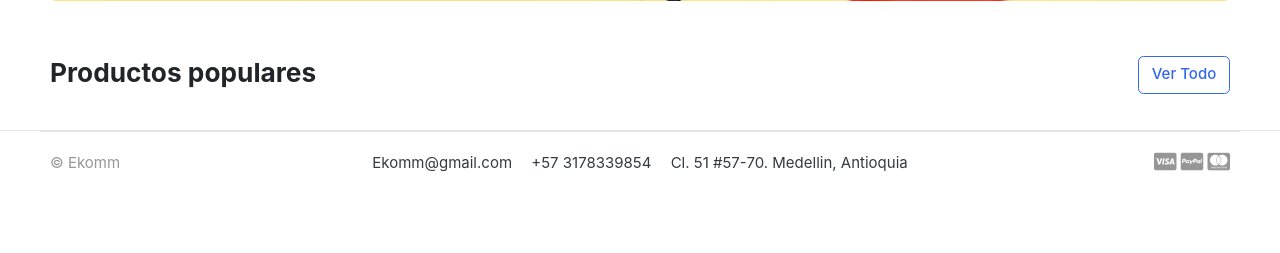
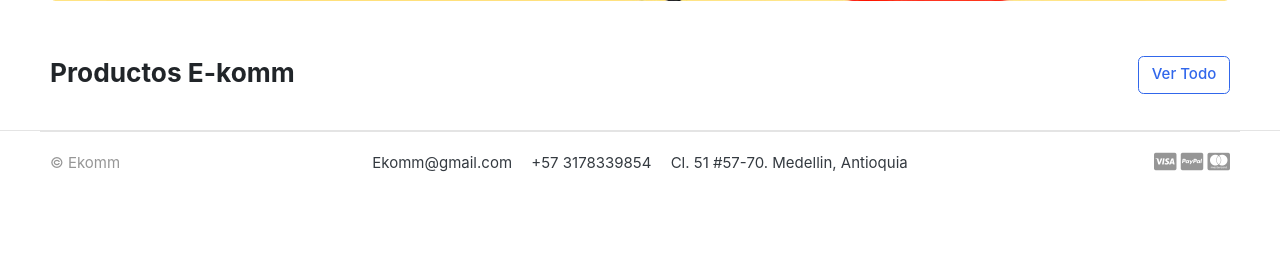
Before and after one commit to gruposena999/ecommercer-django, a Django app: page / in a window 1280 px wide. Shown: the part 432-685 px from the top of the page. Run offline with Django 4.2, Linux system fonts and the light colour scheme; data that the repository does not hold is empty; some web fonts are replaced.

Commit message:
Este es un segundo commit

```diff
--- a/templates/home.html
+++ b/templates/home.html
@@ -22,7 +22,7 @@
 
 <header class="section-heading">
 	<a href="{% url 'store' %}" class="btn btn-outline-primary float-right">Ver Todo</a>
-	<h3 class="section-title">Productos populares</h3>
+	<h3 class="section-title">Productos E-komm</h3>
 </header><!-- sect-heading -->
 
 
```
